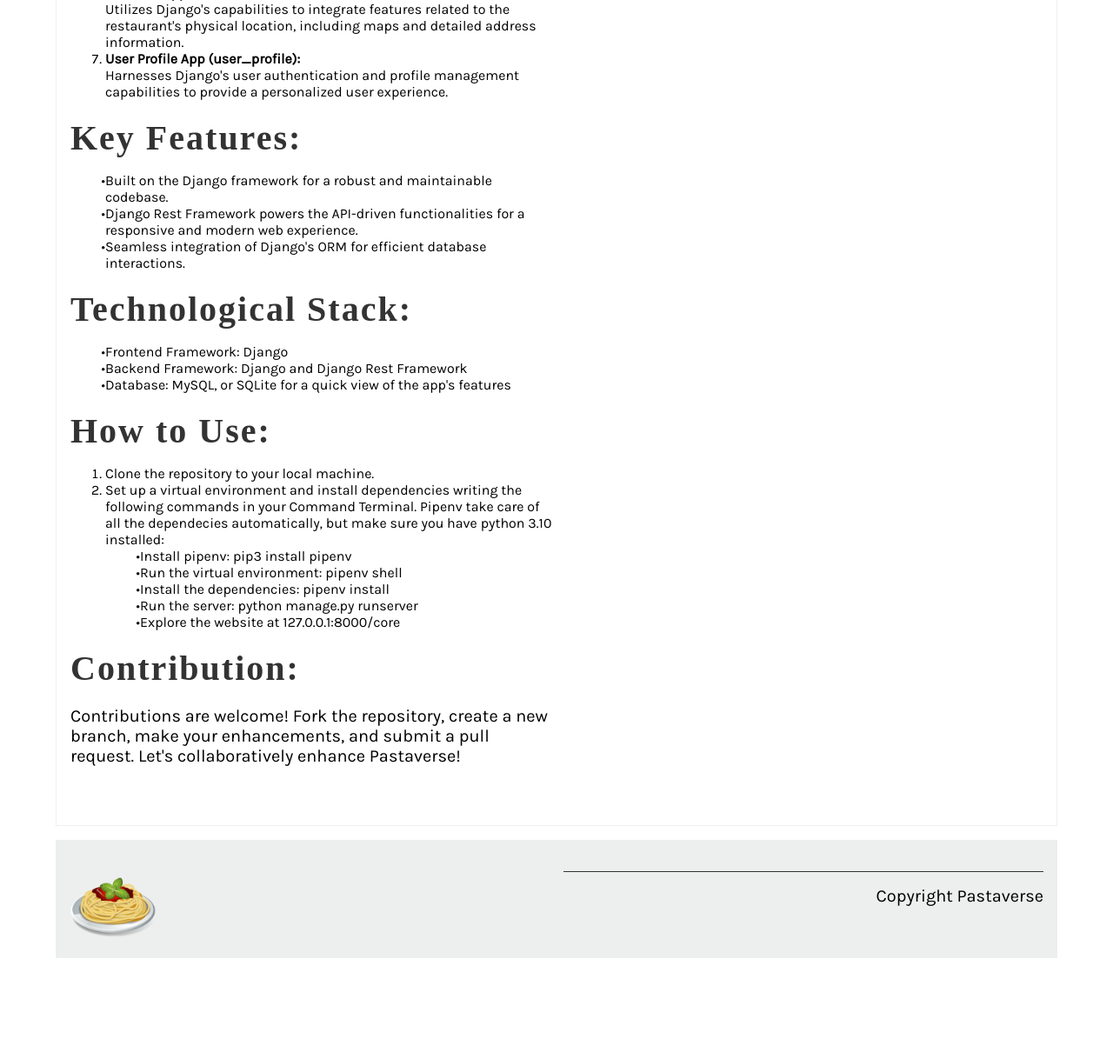
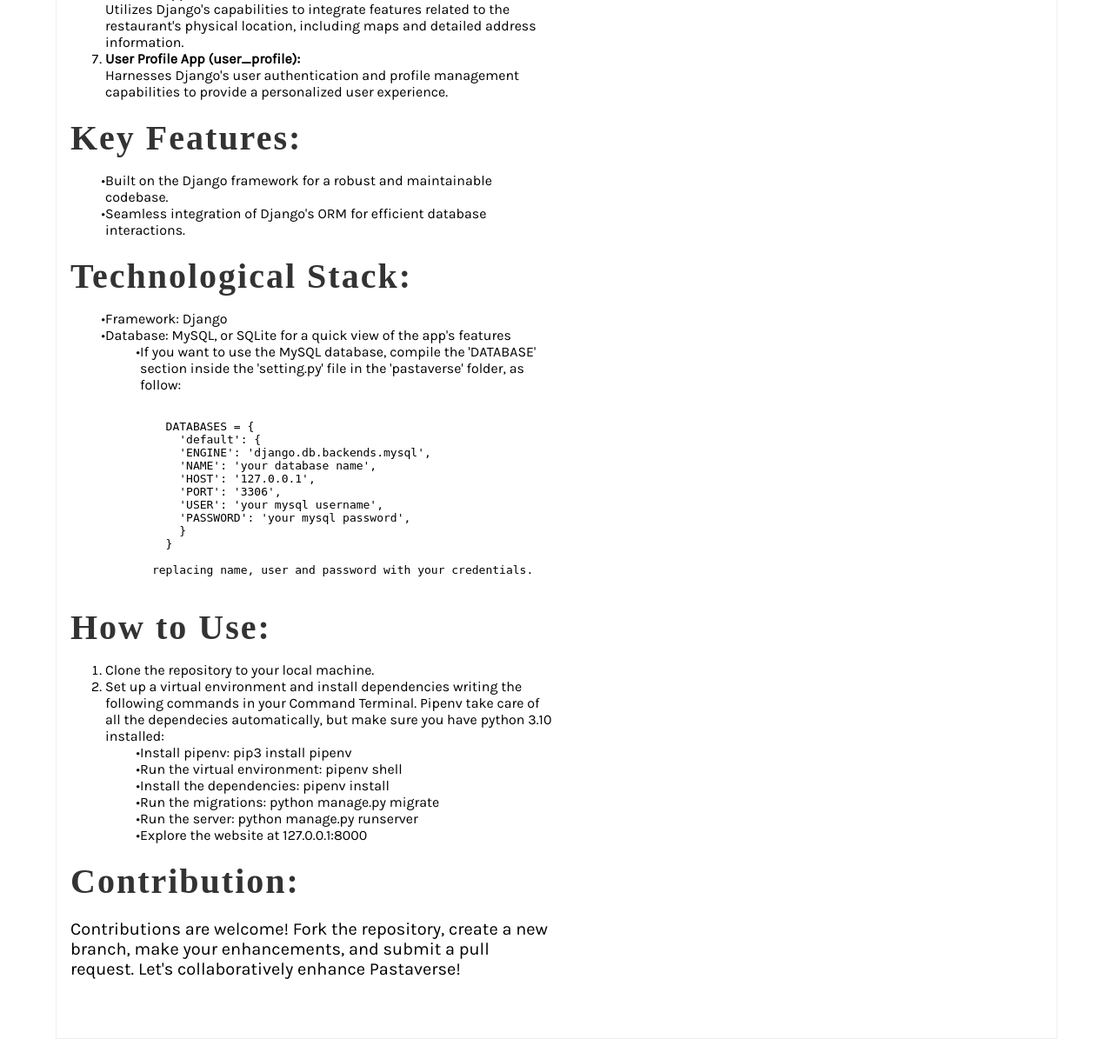
Before and after one commit to salvlan/Pastaverse, a Django app: page /location/about/ in a window 1280 px wide. Shown: the part 986-2196 px from the top of the page at 87% size. Before the commit the page ends 2088 px from the top, so only its background shows below. Run offline with Django 5.2, Linux system fonts and the light colour scheme; some web fonts are replaced.

Commit message:
project udated

```diff
--- a/core/static/css/style.css
+++ b/core/static/css/style.css
@@ -139,6 +139,15 @@
     line-height: 25px;
   }
 
+#button:active {
+    text-decoration: underline;
+}
+
+#button:hover {
+    text-decoration: underline;
+    text-decoration-thickness: 0.1rem;
+}
+
 #hero {
     background-image: linear-gradient(0deg, rgba(0, 0, 0, 0.3), rgba(0, 0, 0, 0.8)), url('../img/background.jpg');
     background-size: cover;
--- a/core/templates/index.html
+++ b/core/templates/index.html
@@ -6,7 +6,7 @@
   <article id="hero">
     <h1 class="heading_shadow">Who doesn't like pasta?</h1>
     <p>
-      Pastaverse is a modern restaurant web application, developed with Django and Django Rest Framework. Explore a seamless dining experience with features like menu management, online ordering, reservations, and more.
+      Pastaverse is an evolving restaurant web application, meticulously built with Django to provide a full-stack web experience. Explore a seamless dining experience with features like menu management, online ordering, reservations, and more.
     </p>
     <a href="{% url 'about' %}" class="cta"> More in-depth description here! </a>
   </article>
--- a/location/templates/about.html
+++ b/location/templates/about.html
@@ -7,8 +7,9 @@
       <!--Begin col-->
       <div class="column">
         <p>
-          Pastaverse is a cutting-edge restaurant web application, meticulously crafted with Django and Django Rest Framework.
-          My primary focus is on fostering modularity and code reuse to create a scalable and efficient dining experience. Each component is designed as a standalone app, promoting easy integration and adaptability for future projects.
+          Pastaverse is an evolving restaurant web application, meticulously built with Django to provide a full-stack web experience.<br>
+          My primary focus is on fostering modularity and code reuse to create a scalable and efficient dining experience.<br>
+          Each component is designed as a standalone app, promoting easy integration and adaptability for future projects.
         </p>
         <p>
           <h2>Project Structure:</h2>
@@ -27,7 +28,6 @@
           <h2>Key Features:</h2>
           <ul>
             <li>Built on the Django framework for a robust and maintainable codebase.</li>
-            <li>Django Rest Framework powers the API-driven functionalities for a responsive and modern web experience.</li>
             <li>Seamless integration of Django's ORM for efficient database interactions.</li>
           </ul>
         </p>
@@ -35,10 +35,27 @@
         <p>
           <h2>Technological Stack:</h2>
           <ul>
-            <li>Frontend Framework: Django</li>
-            <li>Backend Framework: Django and Django Rest Framework</li>
+            <li>Framework: Django</li>
             <li>Database: MySQL, or SQLite for a quick view of the app's features</li>
+            <ul>
+              <li>If you want to use the MySQL database, compile the 'DATABASE' section inside the 'setting.py' file in the 'pastaverse' folder, as follow:</li>
+            </ul>
           </ul>
+          <pre>
+            <code>
+              DATABASES = {
+                'default': {
+                'ENGINE': 'django.db.backends.mysql',
+                'NAME': 'your database name',
+                'HOST': '127.0.0.1',
+                'PORT': '3306',
+                'USER': 'your mysql username',
+                'PASSWORD': 'your mysql password',
+                }
+              }
+            </code>
+            replacing name, user and password with your credentials.
+        </pre>
         </p>
 
         <p>
@@ -50,8 +67,9 @@
               <li>Install pipenv: pip3 install pipenv</li>
               <li>Run the virtual environment: pipenv shell</li>
               <li>Install the dependencies: pipenv install</li>
+              <li>Run the migrations: python manage.py migrate</li>
               <li>Run the server: python manage.py runserver</li>
-              <li>Explore the website at 127.0.0.1:8000/core</li>
+              <li>Explore the website at 127.0.0.1:8000</li>
             </ul>
           </ol>
         </p>
--- a/user_profile/templates/register.html
+++ b/user_profile/templates/register.html
@@ -5,4 +5,5 @@
     {{ form.as_p }}
     <button type="submit" id="button">Register</button>
 </form>
+<br>
 {% endblock %}
```
Also changed, not shown: README.md, db.sqlite3.
